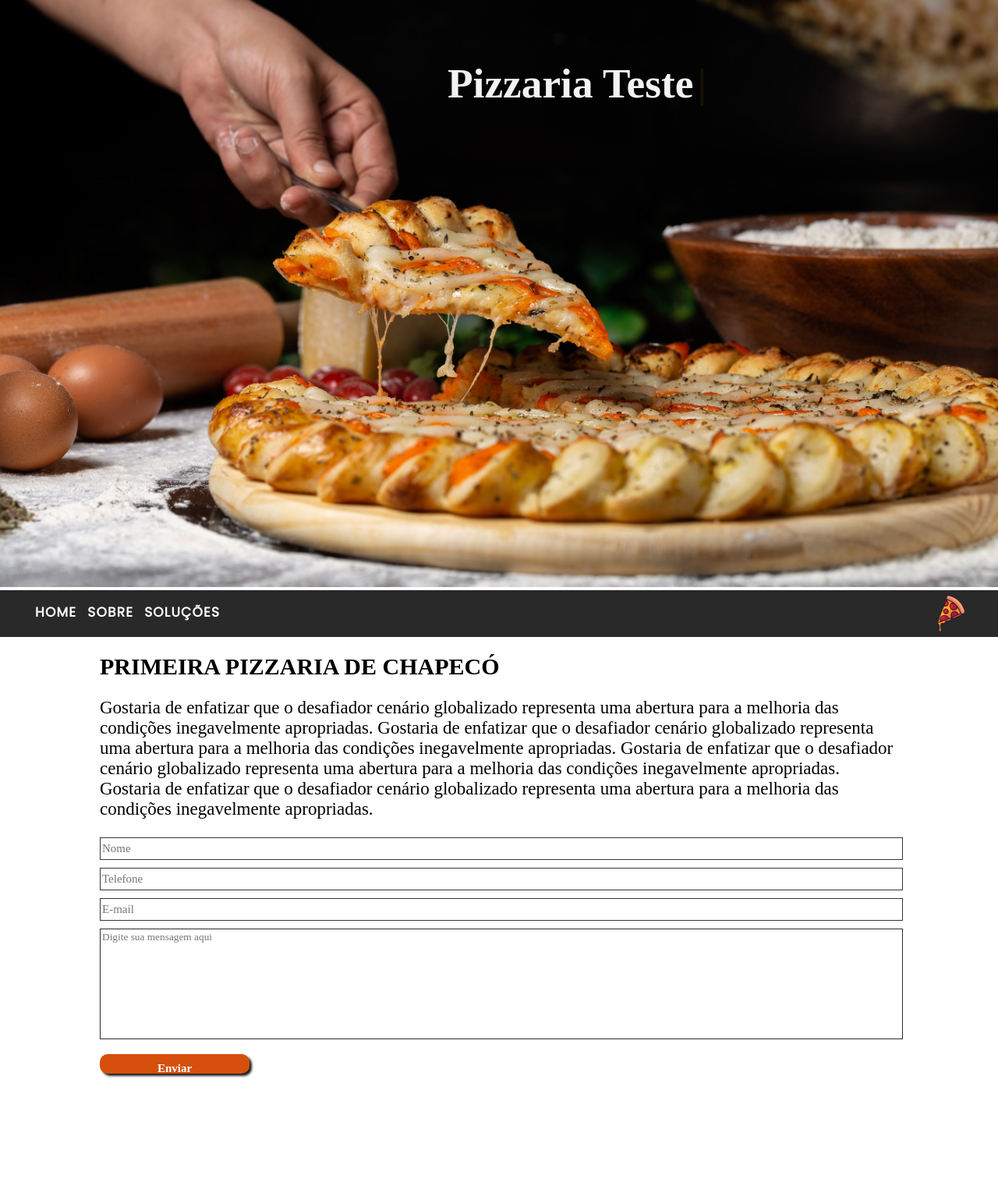
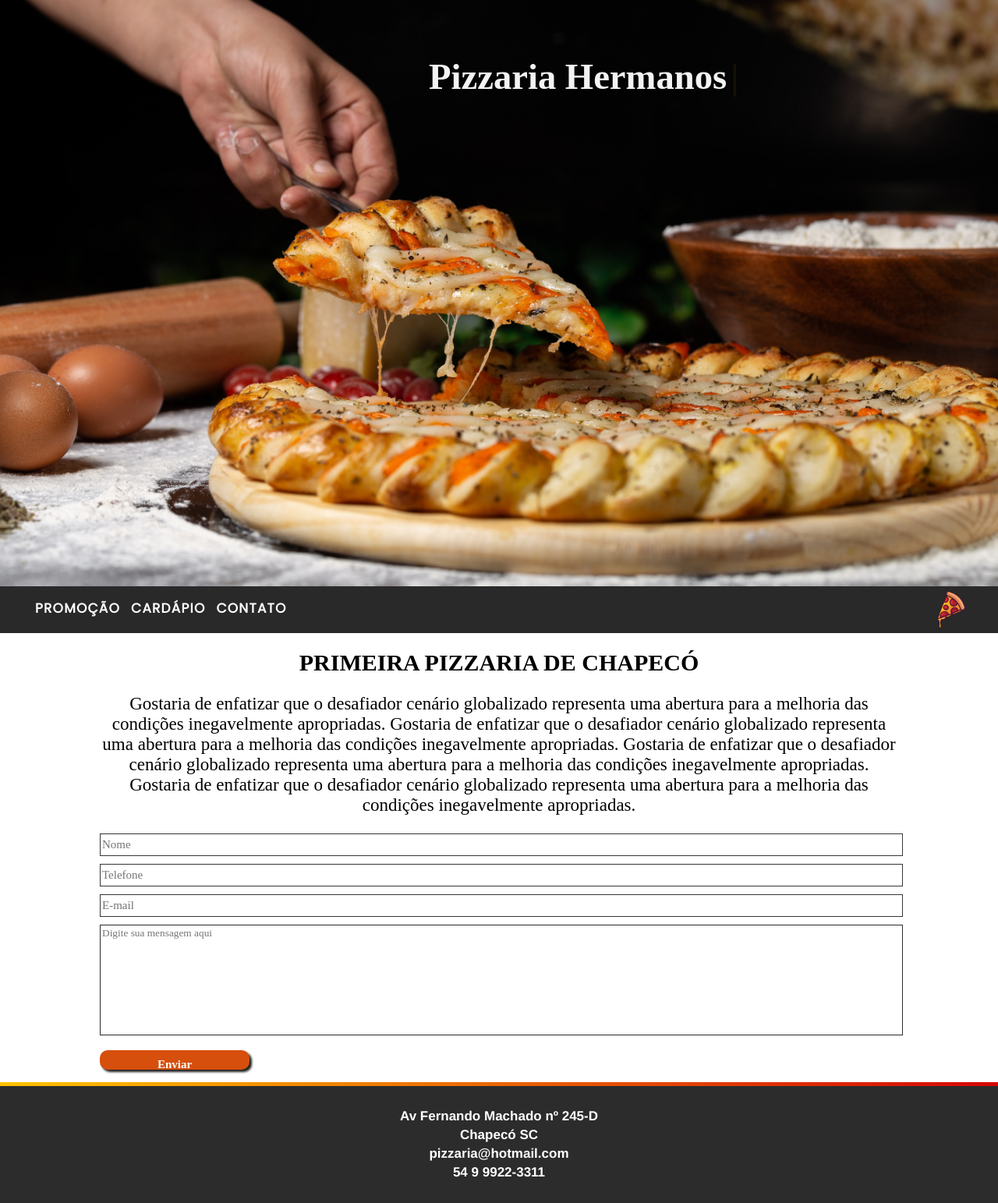
Before and after one commit to fabricioromanii/TrabalhoSiteProgII, a PHP site: page / in a window 1280 px wide. Shown: the whole page at 78% size. Before the commit the page ends 1382 px from the top, so only its background shows below. Run offline with PHP 8.4, Linux system fonts and the light colour scheme.

Commit message:
add footer

```diff
--- /dev/null
+++ b/css/footer.css
@@ -0,0 +1,31 @@
+footer {
+    background-color: rgb(44, 44, 44);
+    position: relative;
+    bottom: 0;
+    top: 6px;
+    height: 150px;
+    width: 100%;
+    border-top: 5px solid;
+    border-image-source: linear-gradient(-90deg, #d60606, #ffc400);
+    border-image-slice: 2;
+}
+
+.container__text {
+    flex-direction: column;
+    text-align: center;
+    height: 100%;
+    display: flex;
+    justify-content: center;
+    align-content: center;
+}
+
+.container__text span {
+    font-size: 17px;
+    color: rgb(255, 255, 255);
+    font-weight: bold;
+    font-family: "Montserrat Bold", Helvetica, sans-serif;
+}
+
+.container__text span:not(:first-child) {
+    margin-top: 4px;
+}
--- a/css/header.css
+++ b/css/header.css
@@ -1,10 +1,9 @@
 @import url("https://fonts.googleapis.com/css2?family=Poppins&display=swap");
 
 .header {
+    margin-top:-5px;
     width: 100%;
     height: 60px;
-    justify-content: space-between;
-    align-items: center;
     background-color: #292929;
     position: relative;
 }
--- a/css/imagemInicial.css
+++ b/css/imagemInicial.css
@@ -1,10 +1,5 @@
-.banner {
+.imagemBanner {
     width: 100%;
-}
-
-.banner .imagemBanner {
-    width: 100%;
-    max-height: 100vh;
 }
 
 .textoBanner {
@@ -13,8 +8,7 @@
     left: 550px;
     text-align: center;
     color: rgb(243, 243, 243);
-    font-size: 40pt;
-    padding: 0 3vh 0 3vh;
+    font-size: 35pt;
     font-weight: bold;
     font-family: 'Montserrat';
 }
--- a/css/index.css
+++ b/css/index.css
@@ -9,9 +9,11 @@ body{
 }
 
 .textoPizzaria h1{
+    text-align: center;
     font-size: 30px;
 }
 
 .textoPizzaria p{
-font-size: 23px;
+    text-align: center;
+    font-size: 23px;
 }
--- a/index.html
+++ b/index.html
@@ -15,6 +15,8 @@
     <link rel="stylesheet" href="css/header.css" />
     <link rel="stylesheet" href="css/imagemInicial.css" />
     <link rel="stylesheet" href="css/formulario.css" />
+    <link rel="stylesheet" href="css/footer.css" />
+
 
     <link rel="shortcut icon" href="img/IconeParaONavegador.png" type="image/x-icon" />
 
@@ -24,19 +26,19 @@
 
 <body>
 
-    <div class="banner">
+    <div>
 
         <img class="imagemBanner" src="img/Logo3.jpg"/>
-        <h1 class="textoBanner">Pizzaria Teste</h1>
+        <h1 class="textoBanner">Pizzaria Hermanos</h1>
 
     </div>
 
     <div class="header">
 
         <ul>
-            <li><a class="altura_js">Home</a></li>
-            <li><a class="altura_js">Sobre</a></li>
-            <li><a class="altura_js">Soluções</a></li>
+            <li><a class="altura_js">Promoção</a></li>
+            <li><a class="altura_js">Cardápio</a></li>
+            <li><a class="altura_js">Contato</a></li>
         </ul>
 
         <a class="logo"><img  src="img/Logo2.jpg"/> </a>
@@ -72,6 +74,17 @@
 
     </div>
 
+    <footer>
+
+        <div class="container__text">
+            <span>Av Fernando Machado nº 245-D</span>
+            <span>Chapecó SC</span>
+            <span>pizzaria@hotmail.com</span>
+            <span>54 9 9922-3311</span>
+        </div>
+
+    </footer>
+
     <script src="js/textoImagemInicial.js"></script>
 
 </body>
--- a/js/textoImagemInicial.js
+++ b/js/textoImagemInicial.js
@@ -6,7 +6,7 @@ function typeWrite(element) {
     textoArray.forEach((letra, i) => {
         setTimeout(function() {
             element.innerHTML += letra;
-        }, 90 * i);
+        }, 150 * i);
     });
 
 }
```
